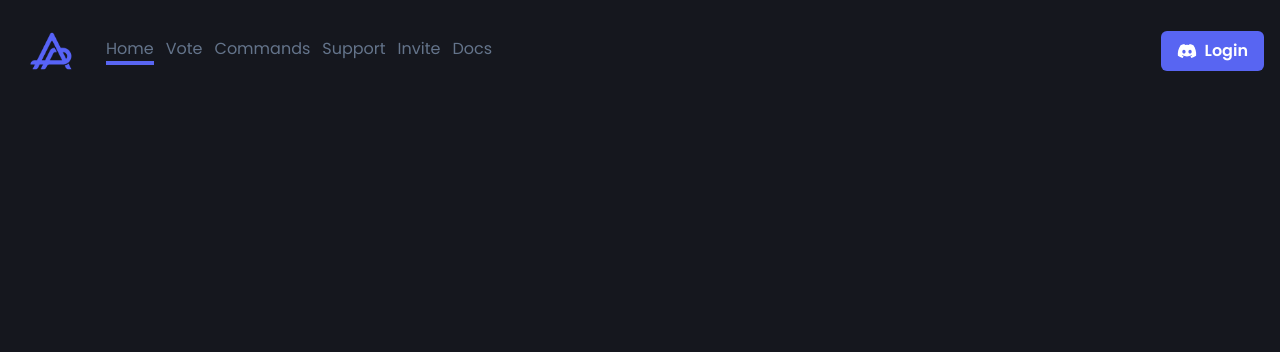
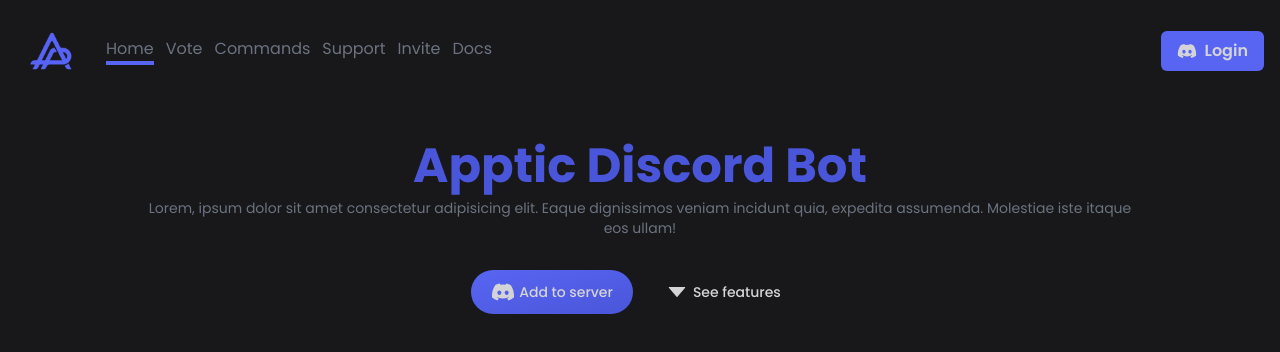
Before and after one commit to Apptic-Developement/bot-website, a Next.js app: page / in a window 1280 px wide. Shown: the top 352 px of the page. Built offline with nearby package versions, Linux system fonts and the light colour scheme.

Commit message:
Added hero

```diff
--- a/app/layout.tsx
+++ b/app/layout.tsx
@@ -16,7 +16,7 @@
       <link rel="preconnect" href="https://fonts.gstatic.com" crossOrigin='' />
       <link href="https://fonts.googleapis.com/css2?family=Poppins:wght@100;200;300;400;500;600;700;800&display=swap" rel="stylesheet"></link>
       <head />
-      <body className='overflow-hidden bg-primary text-primary font-poppins'>
+      <body className='bg-dark-black text-grey font-poppins'>
         <NavBar />
         {children}
       </body>
--- a/components/Buttons.tsx
+++ b/components/Buttons.tsx
@@ -16,7 +16,7 @@
 
 export const ButtonPrimary = ({ name, callback, icon }: ButtonProps) => {
     return (
-        <div className="px-4 py-2 gap-2 bg-primary-blurple rounded-md hover:bg-primary-alt-blurple hover:opacity-95 transition-all duration-300 flex items-center justify-center">
+        <div className="px-4 py-2 gap-2 bg-light-blurple rounded-md hover:bg-dark-blurple hover:opacity-95 transition-all duration-300 flex items-center justify-center">
             <div className="text-xl">
             {icon}
             </div>
--- a/components/headers/Hero.tsx
+++ b/components/headers/Hero.tsx
@@ -1,8 +1,39 @@
+import { FaDiscord } from "react-icons/fa";
+import { AiFillCaretDown } from "react-icons/ai";
+
 const Hero = () => {
     return (
-        <main>
+        <main className="bg-light-black w-full">
+            <div className="m-auto py-10 container px-4 flex items-center justify-center flex-col text-center gap-2">
+                <div className="md:text-5xl text-3xl font-bold text-dark-blurple">
+                    <h1>Apptic Discord Bot</h1>
+                </div>
+                <div className="text-sm w-[80%] text-gray-500">
+                    <p>
+                        Lorem, ipsum dolor sit amet consectetur adipisicing elit. Eaque dignissimos veniam incidunt quia, expedita assumenda. Molestiae iste itaque eos ullam!
+                    </p>
+                </div>
 
-        </main>
+                <div className="flex mx-6 gap-1 flex-wrap items-center justify-center mt-6">
+                    <div className="flex hover:opacity-50 duration-500 transition-all items-center justify-center gap-1 text-sm font-medium bg-gradient-to-br from-light-blurple to-dark-blurple rounded-3xl px-5 py-2.5 text-center mr-2 mb-2">
+                        <FaDiscord className="text-2xl" />
+                        <button
+                            type="button">
+                            Add to server
+                        </button>
+                    </div>
+
+                    <div className="flex items-center justify-center gap-1 text-sm font-medium bg-gradient-to-br hover:bg-gradient-to-bl rounded-3xl px-5 py-2.5 text-center mr-2 mb-2">
+                        <AiFillCaretDown className="text-2xl" />
+                        <button
+                            type="button">
+                            See features
+                        </button>
+                    </div>
+                </div>
+            </div>
+
+        </main >
     )
 }
 
--- a/components/headers/NavBar.tsx
+++ b/components/headers/NavBar.tsx
@@ -25,6 +25,7 @@
 const MediumScreenNav = () => {
 
     return (
+        <div className="bg-light-black">
             <nav className="w-full container py-4 h11 mx-auto md:flex hidden items-center justify-center">
 
                 <div className="flex justify-between items-center px-4 w-full my-auto">
@@ -37,11 +38,11 @@
                         </div>
 
                         {/* Links */}
-                    <ul className='flex gap-3 text-slate-500'>
+                        <ul className='flex gap-3 text-gray-500'>
                             {
                                 navRoutes.map((route, index) => {
                                     return <li
-                                    className={`hover:!border-b-4 border-b-transparent hover:!border-primary-blurple ${window.location.pathname == route.path ? '!border-primary-blurple !border-b-4' : null}`}
+                                        className={`hover:!border-b-4 border-b-transparent hover:!border-light-blurple ${typeof window !== undefined && window.location.pathname == route.path ? '!border-light-blurple !border-b-4' : null}`}
                                         key={index}
                                     ><Link href={route.path}>{route.name}</Link></li>
                                 })
@@ -60,6 +61,7 @@
 
 
             </nav>
+        </div>
 
 
     )
@@ -70,6 +72,7 @@
 
 
     return (
+        <div className='bg-light-black'>
             <nav className="w-full container py-4 h11 mx-auto md:hidden flex items-center justify-center">
 
                 <div className="flex justify-between px-4 w-full">
@@ -89,9 +92,9 @@
                         {
                             isOpen ? (
                                 <motion.aside initial={{ width: 0 }}
-                                animate={{ width: '90%' }} className='fixed z-10 bg-ternary top-0 right-0 h-screen p-6'>
+                                    animate={{ width: '90%' }} className='fixed z-10 bg-dark-black shadow-md shadow-dark-black top-0 right-0 h-screen p-6'>
                                     {/* Branding */}
-                                <div className='flex items-center w-full justify-between'>
+                                    <div className='mt-3 flex items-center w-full justify-between'>
                                         <h1 className="font-bold text-xl">Apptic</h1>
                                         <button onClick={() => { toggleNav(false) }} className='text-xl'>
                                             <AiOutlineClose />
@@ -119,5 +122,6 @@
                     </div>
                 </div>
             </nav>
+        </div>
     )
 }
--- a/tailwind.config.js
+++ b/tailwind.config.js
@@ -11,19 +11,11 @@
   theme: {
     extend: {
       colors: {
-        'primary-blurple': '#5865f2',
-        'primary-alt-blurple': '#4a56d9',
-        'ancent': '#4f545c',
-        'ternary': '#202225',
-      },
-      textColor: {
-        link: '#00b0f4',
-        primary: '#fff'
-      },
-      backgroundColor: {
-        'primary': '#15171e',
-        'secondary': '#262a33',
-        'secondary-alt': '#15171d',
+        'light-black': '#18181A',
+        'dark-black': '#111113',
+        'dark-blurple': '#4a56d9',
+        'light-blurple': '#5865f2',
+        'grey': '#D4D3D8',
       },
       padding: {
         'container': '16'
```
Also changed, not shown: public/abstract-bg.png (renamed from 2.png). Lines whose indentation alone changed are shown as unchanged.
